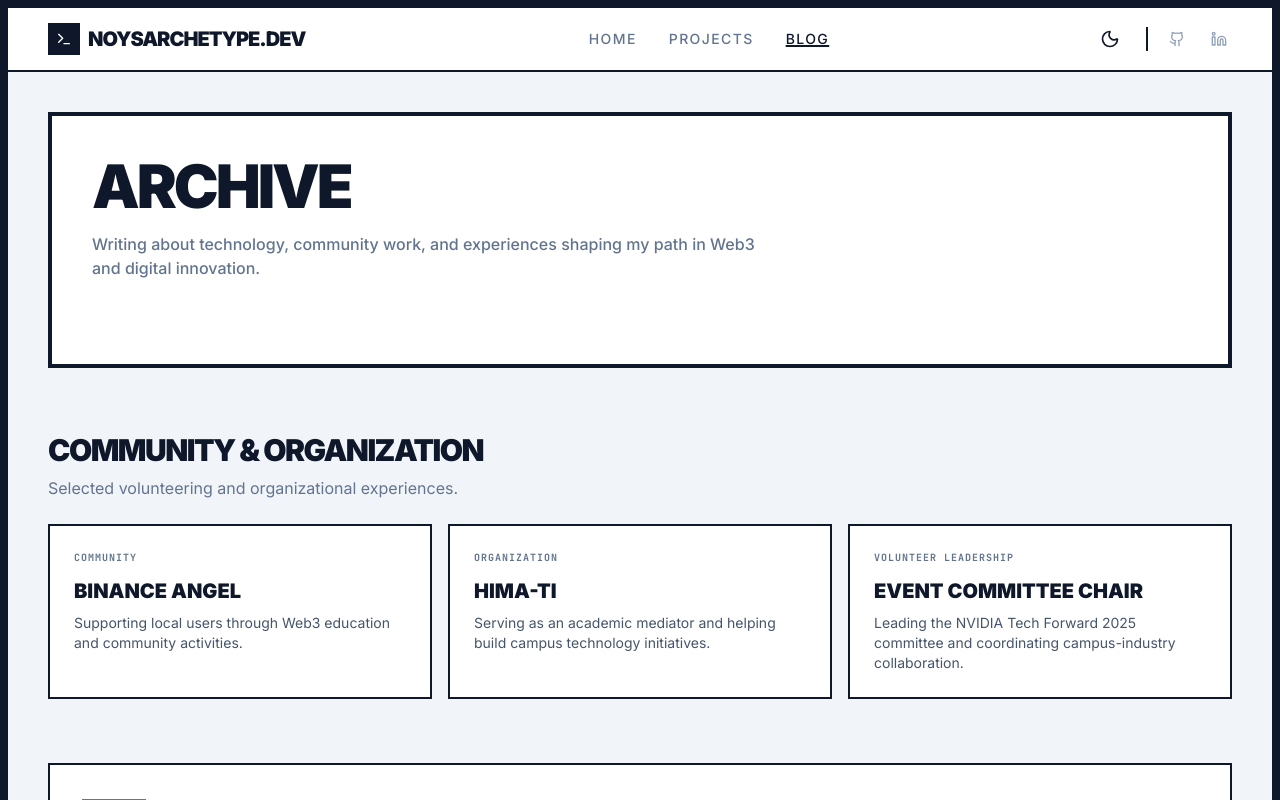
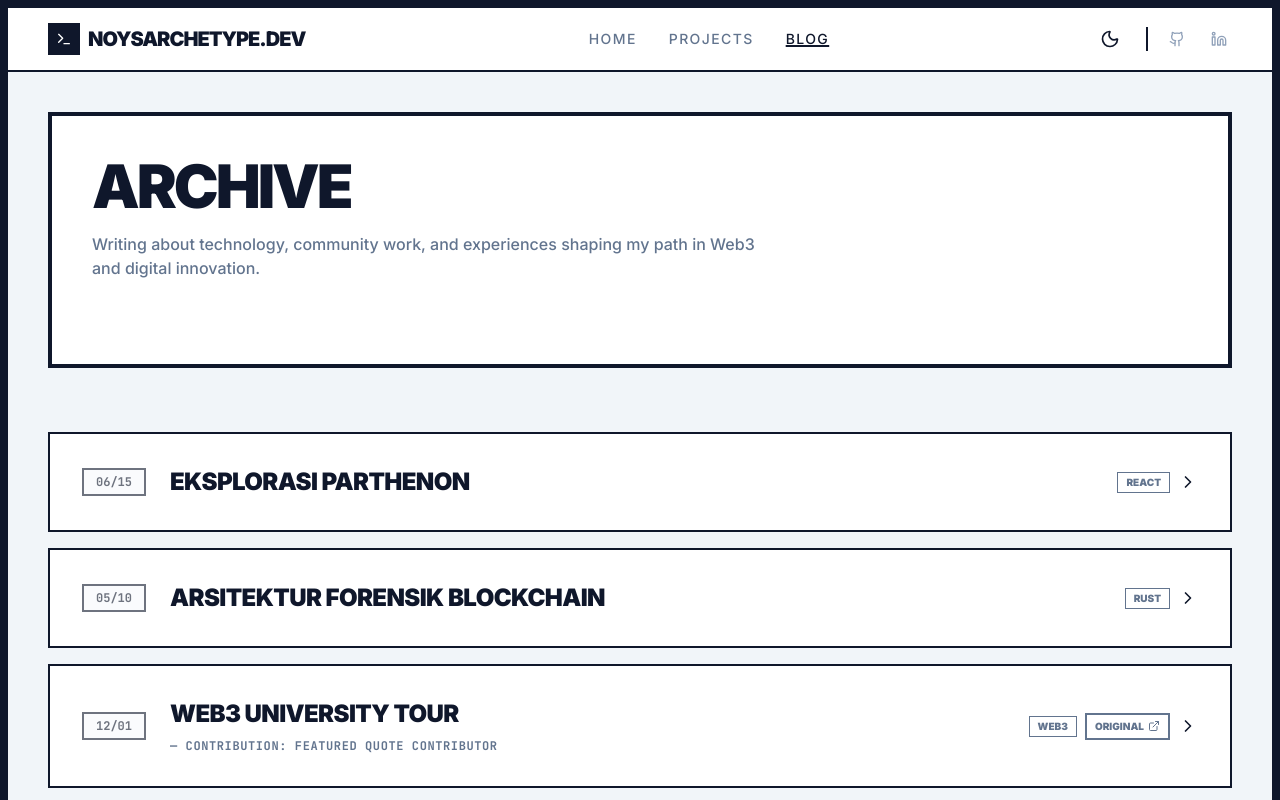
Before and after one commit to ariekany/Noysarchetype, a React (Vite) app: page /blog in a window 1280 px wide. Shown: the top 800 px of the page. Built offline with nearby package versions, Linux system fonts and the light colour scheme.

Commit message:
Remove community section from blog

```diff
--- a/src/pages/Blog.tsx
+++ b/src/pages/Blog.tsx
@@ -25,34 +25,6 @@ export default function Blog() {
           className="max-w-2xl text-slate-500 font-medium dark:text-slate-400 block"
           revealSpeed={1.2}
         />
-      </section>
-
-      <section className="space-y-6">
-        <div>
-          <h2 className="text-3xl font-black uppercase tracking-tighter text-slate-900 dark:text-white">Community & Organization</h2>
-          <ScrambleText
-            text="Selected volunteering and organizational experiences."
-            className="mt-2 text-slate-500 dark:text-slate-400 block"
-            revealSpeed={1.2}
-          />
-        </div>
-        <div className="grid gap-4 md:grid-cols-3">
-          <article className="border-2 border-slate-900 bg-white p-6 dark:bg-navy-900 dark:border-white">
-            <p className="text-[10px] font-mono font-black uppercase tracking-widest text-slate-500 dark:text-slate-400">Community</p>
-            <h3 className="mt-3 text-xl font-black uppercase">Binance Angel</h3>
-            <p className="mt-2 text-sm text-slate-600 dark:text-slate-300">Supporting local users through Web3 education and community activities.</p>
-          </article>
-          <article className="border-2 border-slate-900 bg-white p-6 dark:bg-navy-900 dark:border-white">
-            <p className="text-[10px] font-mono font-black uppercase tracking-widest text-slate-500 dark:text-slate-400">Organization</p>
-            <h3 className="mt-3 text-xl font-black uppercase">HIMA-TI</h3>
-            <p className="mt-2 text-sm text-slate-600 dark:text-slate-300">Serving as an academic mediator and helping build campus technology initiatives.</p>
-          </article>
-          <article className="border-2 border-slate-900 bg-white p-6 dark:bg-navy-900 dark:border-white">
-            <p className="text-[10px] font-mono font-black uppercase tracking-widest text-slate-500 dark:text-slate-400">Volunteer Leadership</p>
-            <h3 className="mt-3 text-xl font-black uppercase">Event Committee Chair</h3>
-            <p className="mt-2 text-sm text-slate-600 dark:text-slate-300">Leading the NVIDIA Tech Forward 2025 committee and coordinating campus-industry collaboration.</p>
-          </article>
-        </div>
       </section>
 
       <div className="flex flex-col gap-4">
```
